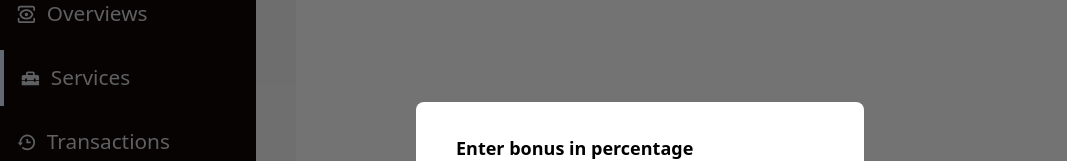
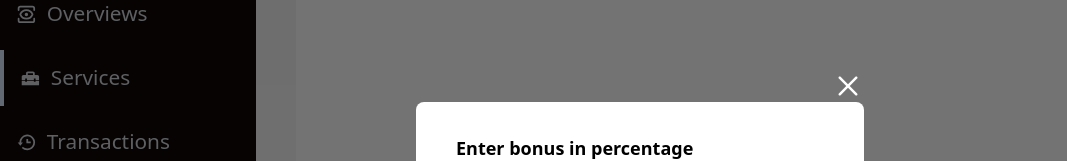
Before and after one commit to Lord-Tender/Bank-App-VTU-System-, a React (Vite) app in the folder front end/: page /admin/service in a window 1280 px wide. Shown: the part 170-331 px from the top of the page, without its empty margins (0-1067 px from the left). Built offline with nearby package versions, Linux system fonts and the light colour scheme; no server answers.

Commit message:
Cancel button added (admin ui)

```diff
--- a/front end/src/Pages/AdminService.jsx
+++ b/front end/src/Pages/AdminService.jsx
@@ -3,6 +3,7 @@ import AdminSidebar from '../Components/AdminSidebar'
 import axios from 'axios'
 import { useNavigate } from 'react-router-dom'
 import toast from 'react-hot-toast'
+import { RxCross2 } from 'react-icons/rx'
 
 const AdminService = () => {
     let navigate = useNavigate()
@@ -78,8 +79,10 @@ const AdminService = () => {
 
                 {/* Edit airtime div */}
 
-                <div className='absolute top-0 w-full h-full flex justify-center items-center ' style={{ backgroundColor: "rgba(0, 0, 0, 0.548)" }}>
-                    <div className='bg-white w-[35%] h-[16em] rounded-lg px-10 pt-2'>
+                <div id='airtimeEdit' className='absolute top-0 w-full h-full flex justify-center items-center ' style={{ backgroundColor: "rgba(0, 0, 0, 0.548)" }}>
+                    <div className='bg-white w-[35%] h-[16em] rounded-lg px-10 pt-2 relative'>
+                        <div onClick={()=>document.getElementById('airtimeEdit').style.display = "none"}
+                        className='font-bold text-[2em] text-white cursor-pointer absolute top-[-1em] right-0 '><RxCross2 /></div>
                         <h3 className='mt-6 font-bold text-lg'>Enter bonus in percentage</h3>
                         <input type="number" className='mt-3 block w-full h-[3em] rounded mb-3 p-3 border-2 border-blue-400 focus:border-blue-500 focus:outline-none ' placeholder='0%' />
                         <button className='bg-blue-600 w-[50%] h-10 text-white rounded mt-5 '>Save</button>
```
